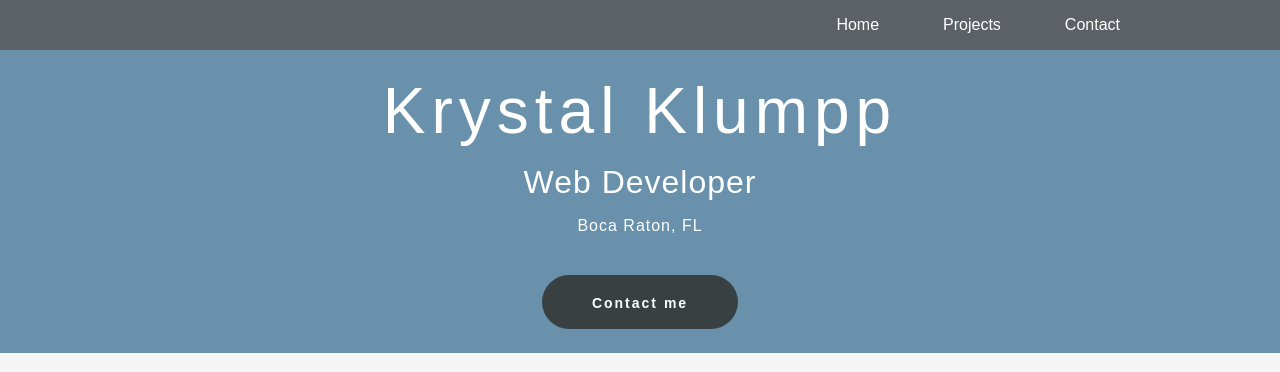
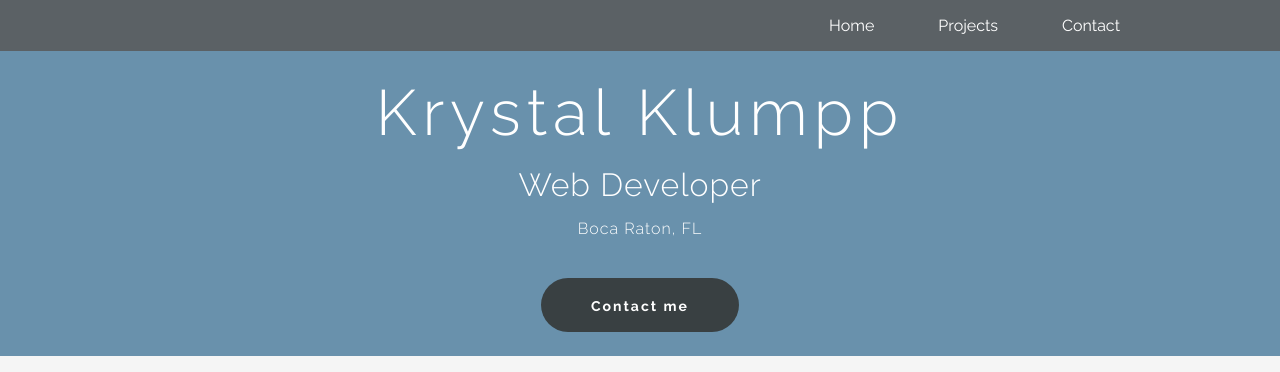
Before and after one commit to kklumpp13/sinatra_portfolio, a plain HTML site: page public/index.html in a window 1280 px wide. Shown: the top 372 px of the page. Drawn offline with nearby package versions, Linux system fonts and the light colour scheme.

Commit message:
Adjust CSS on style.css

```diff
--- a/public/css/style.css
+++ b/public/css/style.css
@@ -8,7 +8,7 @@
 
 body {
   font-size: 16px;
-  font-family: "Raleyway", sans-serif;
+  font-family: "Raleway", sans-serif;
   margin: 0;
   padding: 0;
 }
@@ -30,8 +30,9 @@ ul {
 }
 
 a {
+  color: #6991AC;
   text-decoration: none;
-  color: #6991AC;
+
 }
 
 a:hover {
```
Also changed, not shown: public/index.html (+1 -1 lines).
